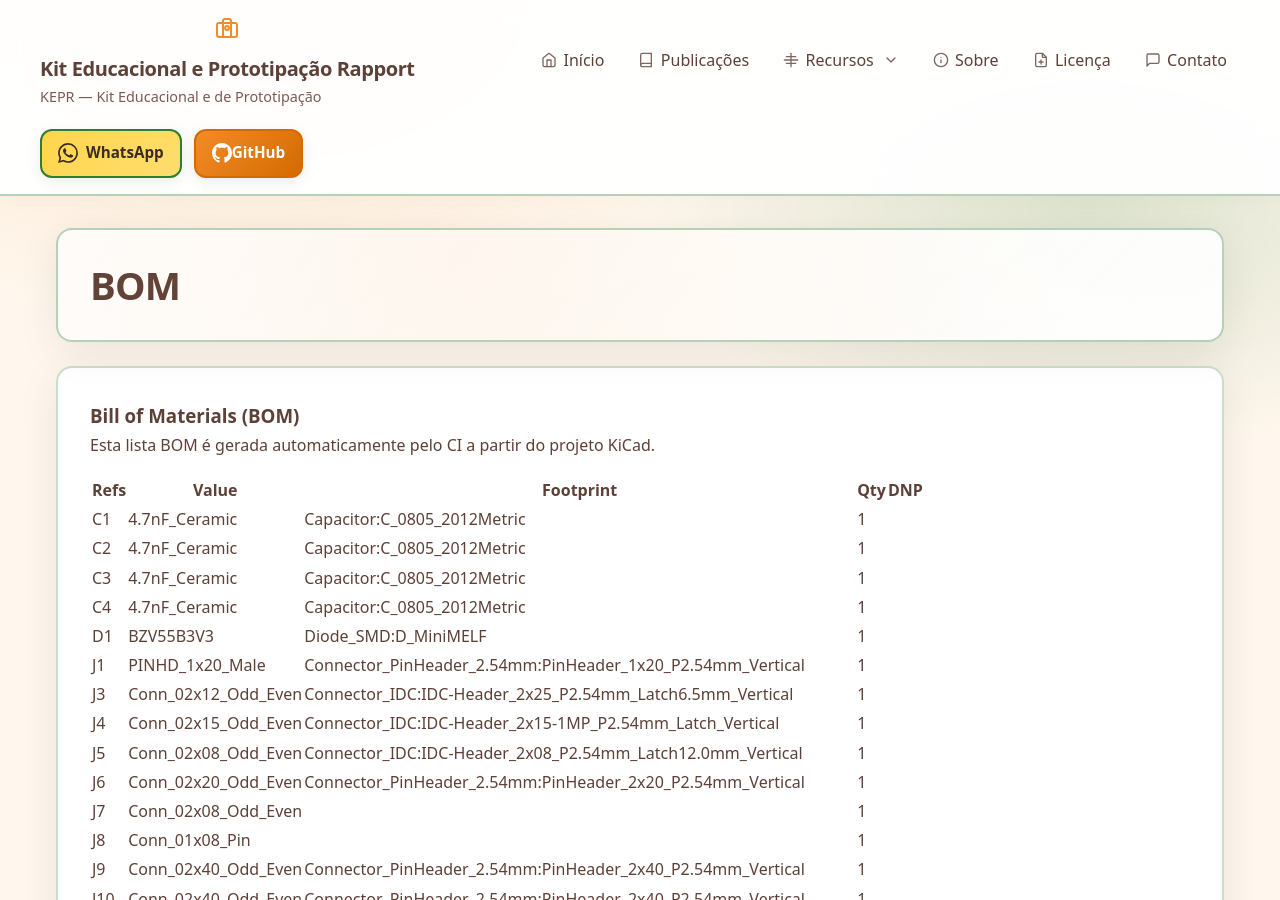
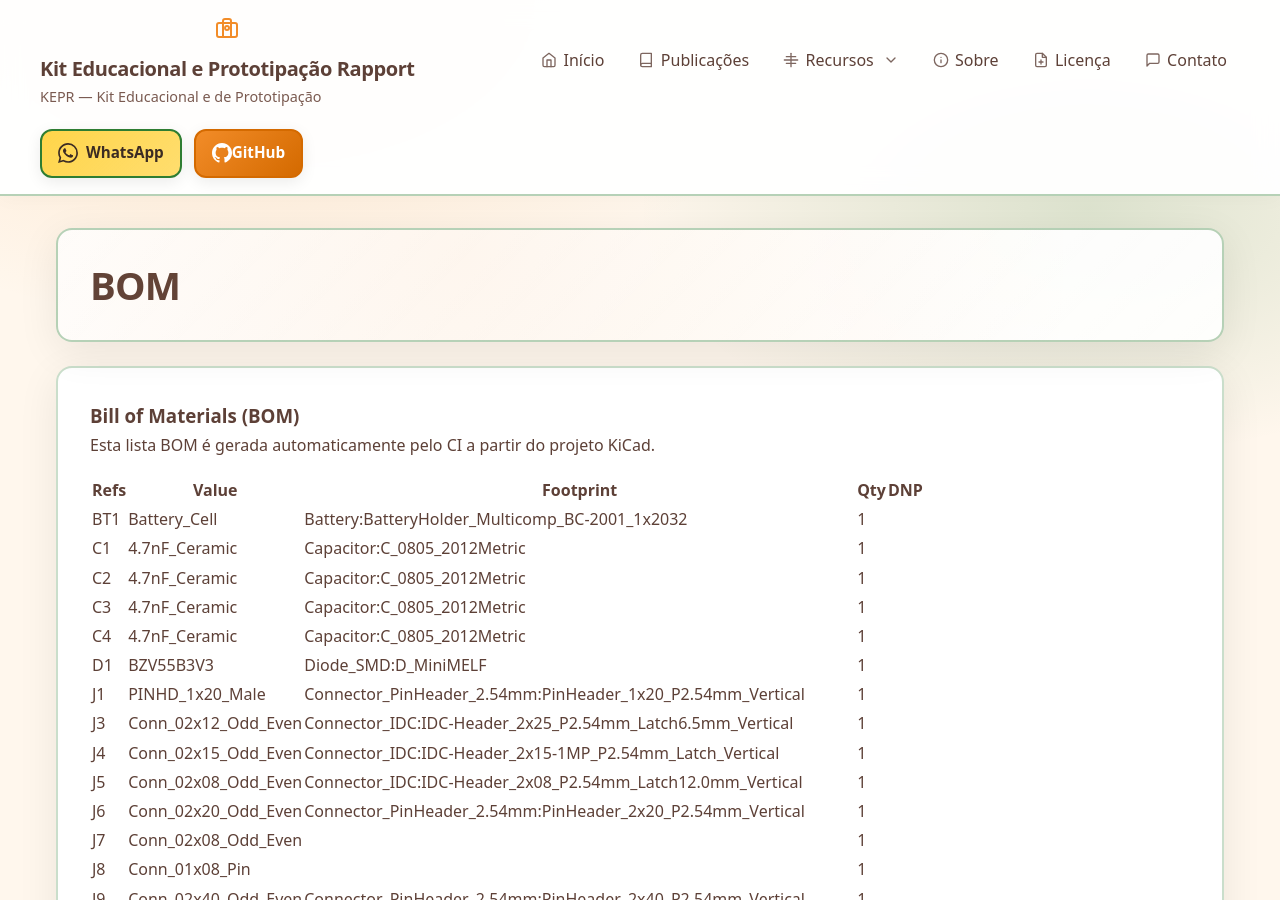
Before and after one commit to RapportTecnologia/kit-de-prototipacao-educacional-e-engenharia, a Jekyll site: the page built from docs/bom.md, in a window 1280 px wide and 900 px high. Built offline with Jekyll 4.4.1, drawn with Linux system fonts in a browser that asks for light colours.

```diff
--- a/docs/assets/bom/KEPR-bom.csv
+++ b/docs/assets/bom/KEPR-bom.csv
@@ -1,4 +1,5 @@
 "Refs","Value","Footprint","Qty","DNP"
+"BT1","Battery_Cell","Battery:BatteryHolder_Multicomp_BC-2001_1x2032","1",""
 "C1","4.7nF_Ceramic","Capacitor:C_0805_2012Metric","1",""
 "C2","4.7nF_Ceramic","Capacitor:C_0805_2012Metric","1",""
 "C3","4.7nF_Ceramic","Capacitor:C_0805_2012Metric","1",""
--- a/docs/bom.md
+++ b/docs/bom.md
@@ -18,6 +18,13 @@ permalink: /bom/
 <th>DNP</th>
 </tr></thead>
 <tbody>
+<tr>
+<td>BT1</td>
+<td>Battery_Cell</td>
+<td>Battery:BatteryHolder_Multicomp_BC-2001_1x2032</td>
+<td>1</td>
+<td></td>
+</tr>
 <tr>
 <td>C1</td>
 <td>4.7nF_Ceramic</td>
```
Also changed, not shown: docs/relatorios-erc-drc.md (+6 -6 lines), docs/assets/img/kepr-pcb-bottom-3d.png, docs/assets/img/kepr-pcb-top-3d.png, docs/assets/img/kepr-pcb.svg, docs/assets/img/schematics/BUSes.svg, docs/assets/img/schematics/DEBUG_MOD_Bus.svg, docs/assets/img/schematics/External_Power_Rails.svg, docs/assets/img/schematics/KEPR.svg, 8 other files.
